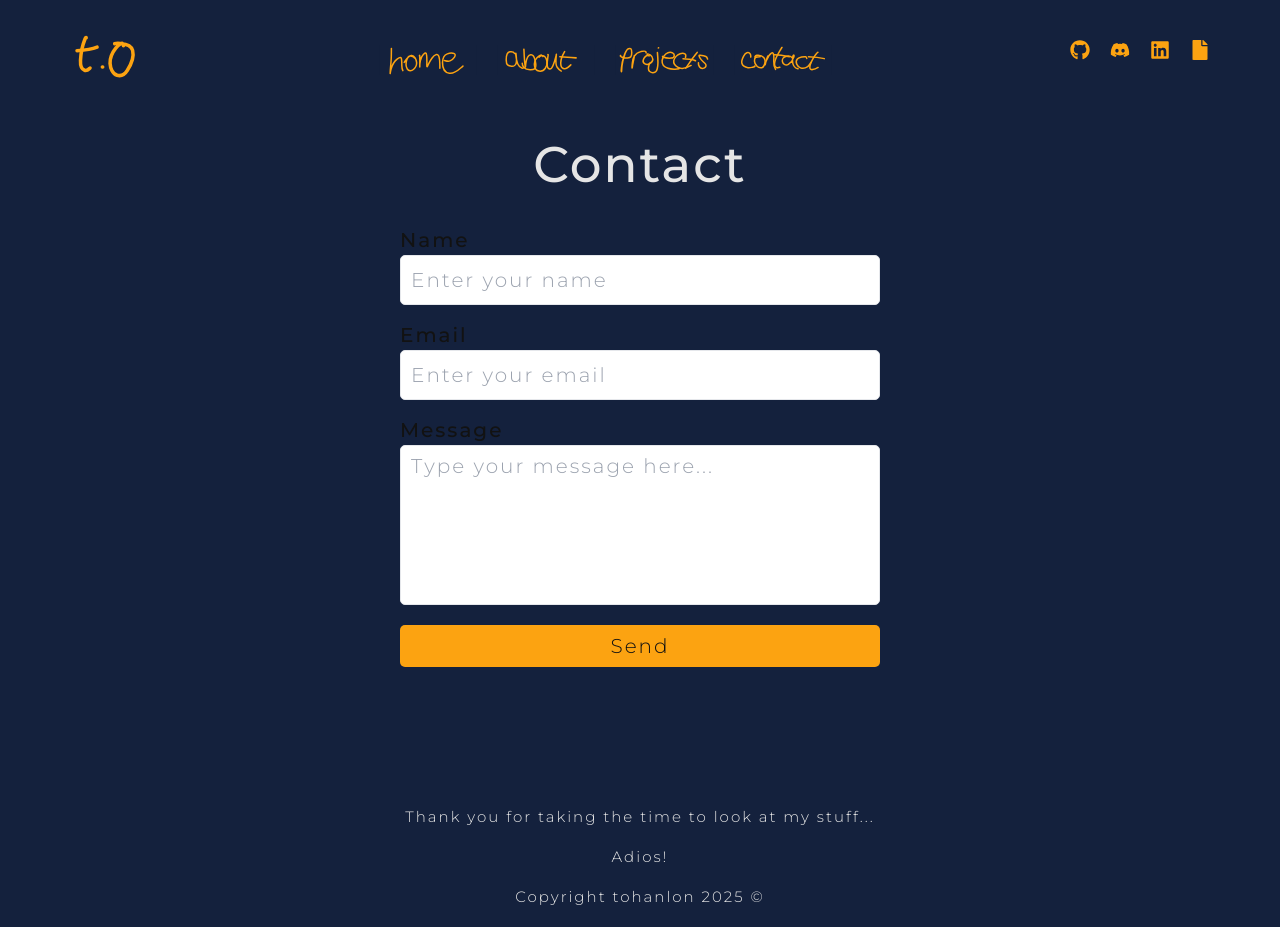
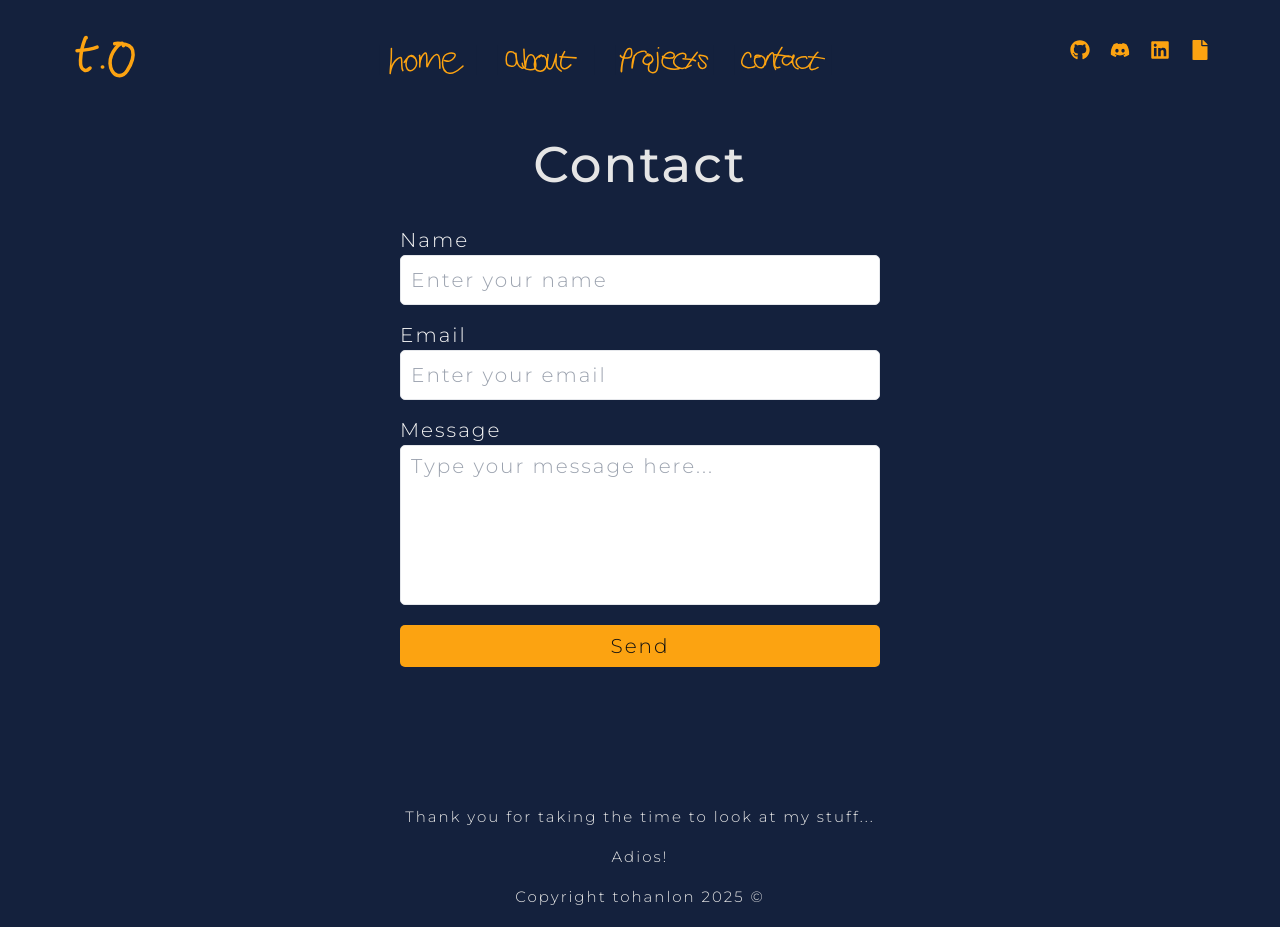
Before and after one commit to tommo593/portfolio-vite, a React (Vite) app: page /contact in a window 1280 px wide. Built offline with nearby package versions, Linux system fonts and the light colour scheme; a web font is replaced by a local one.

Commit message:
more changes to contact form

```diff
--- a/src/components/Contact.tsx
+++ b/src/components/Contact.tsx
@@ -37,7 +37,7 @@ export const Contact = () => {
           onSubmit={sendEmail}
           className="m-auto flex max-w-96 flex-col justify-between rounded text-off-black"
         >
-          <label htmlFor="user_name" className="mb-1 font-medium">
+          <label htmlFor="user_name" className="font-small mb-1 text-off-white">
             Name
           </label>
           <input
@@ -50,7 +50,7 @@ export const Contact = () => {
             aria-required="true"
           />
 
-          <label htmlFor="user_email" className="mb-1 font-medium">
+          <label htmlFor="user_email" className="font-small mb-1 text-off-white">
             Email
           </label>
           <input
@@ -63,7 +63,7 @@ export const Contact = () => {
             aria-required="true"
           />
 
-          <label htmlFor="message" className="mb-1 font-medium">
+          <label htmlFor="message" className="font-small mb-1 text-off-white">
             Message
           </label>
           <textarea
```
